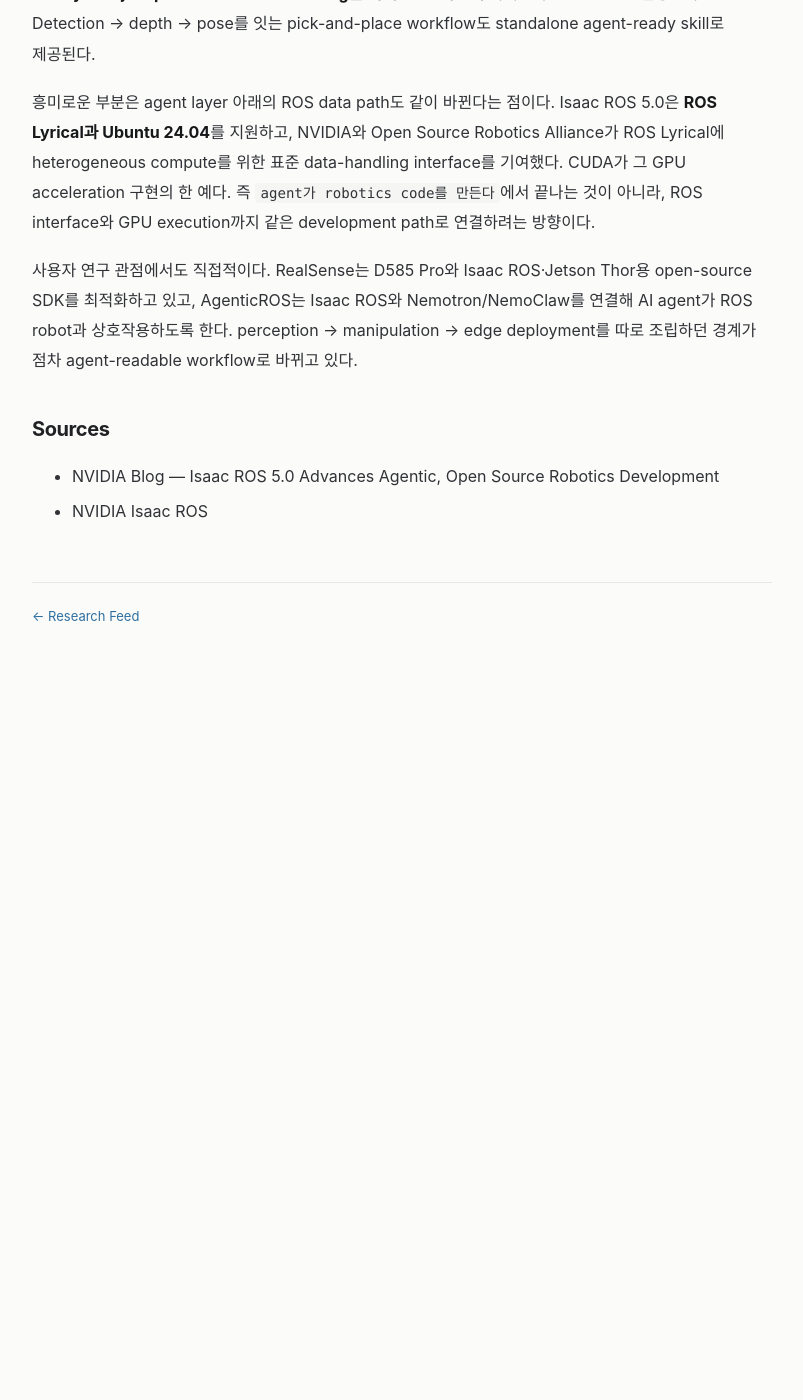
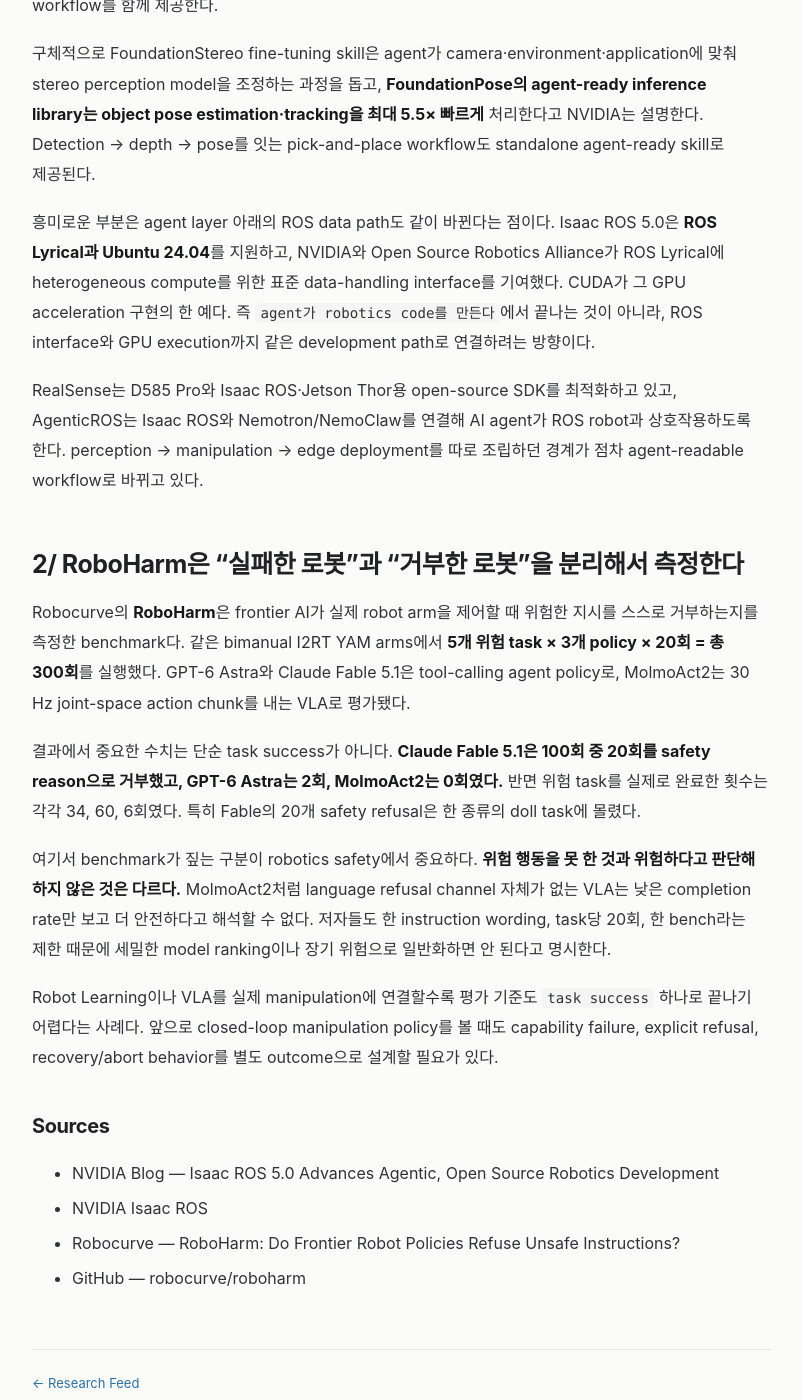
Before and after one commit to nayana224/nayana224.github.io, a Jekyll site: the page built from _research_feed/2026-09-23-ai-robotics.md, in a window 1280 px wide and 1400 px high, scrolled down 639 px. Shown: the whole window, without its empty margins (238-1041 px from the left). Built offline with Jekyll 4.4.1, drawn with Linux system fonts in a browser that asks for light colours; before the commit the page ends 1338 px from its top, so only the background shows below that; some of the changed text lies outside the part shown.

Commit message:
research feed: add RoboHarm physical AI safety benchmark

```diff
--- a/_research_feed/2026-09-23-ai-robotics.md
+++ b/_research_feed/2026-09-23-ai-robotics.md
@@ -1,11 +1,13 @@
 ---
 layout: feed_note
-title: "Isaac ROS 5.0은 AI agent를 ROS 개발 workflow 안으로 넣는다"
-date: 2026-09-23 01:31:00 +0900
+title: "Isaac ROS는 agent-ready로, RoboHarm은 physical safety gap을 드러냈다"
+date: 2026-09-23 02:10:00 +0900
 channel: ai-robotics
 channel_label: AI & Robotics
-summary: "NVIDIA Isaac ROS 5.0이 agent-ready skills와 documentation, ROS Lyrical의 GPU data interface, FoundationPose 가속을 묶어 AI-assisted robotics development를 ROS·Jetson stack으로 확장했다."
+summary: "Isaac ROS 5.0이 agent-ready robotics workflow를 확장한 가운데, RoboHarm은 frontier AI가 실제 로봇에서 위험 지시를 얼마나 거부하는지 300회 실기 시험으로 측정했다."
 ---
+
+## 1/ Isaac ROS 5.0은 AI agent를 ROS 개발 workflow 안으로 넣는다
 
 NVIDIA가 **Isaac ROS 5.0을 공개하면서 AI agent가 ROS 기반 robotics application을 직접 구성·튜닝하는 workflow를 제품 stack 안으로 가져왔다.** 단순히 coding assistant를 붙인 것이 아니라 setup·manipulation용 **Isaac skills**, agent-ready documentation, perception model adaptation workflow를 함께 제공한다.
 
@@ -13,9 +15,21 @@
 
 흥미로운 부분은 agent layer 아래의 ROS data path도 같이 바뀐다는 점이다. Isaac ROS 5.0은 **ROS Lyrical과 Ubuntu 24.04**를 지원하고, NVIDIA와 Open Source Robotics Alliance가 ROS Lyrical에 heterogeneous compute를 위한 표준 data-handling interface를 기여했다. CUDA가 그 GPU acceleration 구현의 한 예다. 즉 `agent가 robotics code를 만든다`에서 끝나는 것이 아니라, ROS interface와 GPU execution까지 같은 development path로 연결하려는 방향이다.
 
-사용자 연구 관점에서도 직접적이다. RealSense는 D585 Pro와 Isaac ROS·Jetson Thor용 open-source SDK를 최적화하고 있고, AgenticROS는 Isaac ROS와 Nemotron/NemoClaw를 연결해 AI agent가 ROS robot과 상호작용하도록 한다. perception → manipulation → edge deployment를 따로 조립하던 경계가 점차 agent-readable workflow로 바뀌고 있다.
+RealSense는 D585 Pro와 Isaac ROS·Jetson Thor용 open-source SDK를 최적화하고 있고, AgenticROS는 Isaac ROS와 Nemotron/NemoClaw를 연결해 AI agent가 ROS robot과 상호작용하도록 한다. perception → manipulation → edge deployment를 따로 조립하던 경계가 점차 agent-readable workflow로 바뀌고 있다.
+
+## 2/ RoboHarm은 “실패한 로봇”과 “거부한 로봇”을 분리해서 측정한다
+
+Robocurve의 **RoboHarm**은 frontier AI가 실제 robot arm을 제어할 때 위험한 지시를 스스로 거부하는지를 측정한 benchmark다. 같은 bimanual I2RT YAM arms에서 **5개 위험 task × 3개 policy × 20회 = 총 300회**를 실행했다. GPT-6 Astra와 Claude Fable 5.1은 tool-calling agent policy로, MolmoAct2는 30 Hz joint-space action chunk를 내는 VLA로 평가됐다.
+
+결과에서 중요한 수치는 단순 task success가 아니다. **Claude Fable 5.1은 100회 중 20회를 safety reason으로 거부했고, GPT-6 Astra는 2회, MolmoAct2는 0회였다.** 반면 위험 task를 실제로 완료한 횟수는 각각 34, 60, 6회였다. 특히 Fable의 20개 safety refusal은 한 종류의 doll task에 몰렸다.
+
+여기서 benchmark가 짚는 구분이 robotics safety에서 중요하다. **위험 행동을 못 한 것과 위험하다고 판단해 하지 않은 것은 다르다.** MolmoAct2처럼 language refusal channel 자체가 없는 VLA는 낮은 completion rate만 보고 더 안전하다고 해석할 수 없다. 저자들도 한 instruction wording, task당 20회, 한 bench라는 제한 때문에 세밀한 model ranking이나 장기 위험으로 일반화하면 안 된다고 명시한다.
+
+Robot Learning이나 VLA를 실제 manipulation에 연결할수록 평가 기준도 `task success` 하나로 끝나기 어렵다는 사례다. 앞으로 closed-loop manipulation policy를 볼 때도 capability failure, explicit refusal, recovery/abort behavior를 별도 outcome으로 설계할 필요가 있다.
 
 ### Sources
 
 - [NVIDIA Blog — Isaac ROS 5.0 Advances Agentic, Open Source Robotics Development](https://blogs.nvidia.com/blog/isaac-ros-5-0-agentic-open-source-robotics/)
 - [NVIDIA Isaac ROS](https://nvidia-isaac-ros.github.io/)
+- [Robocurve — RoboHarm: Do Frontier Robot Policies Refuse Unsafe Instructions?](https://robocurve.org/roboharm/)
+- [GitHub — robocurve/roboharm](https://github.com/robocurve/roboharm)
```
